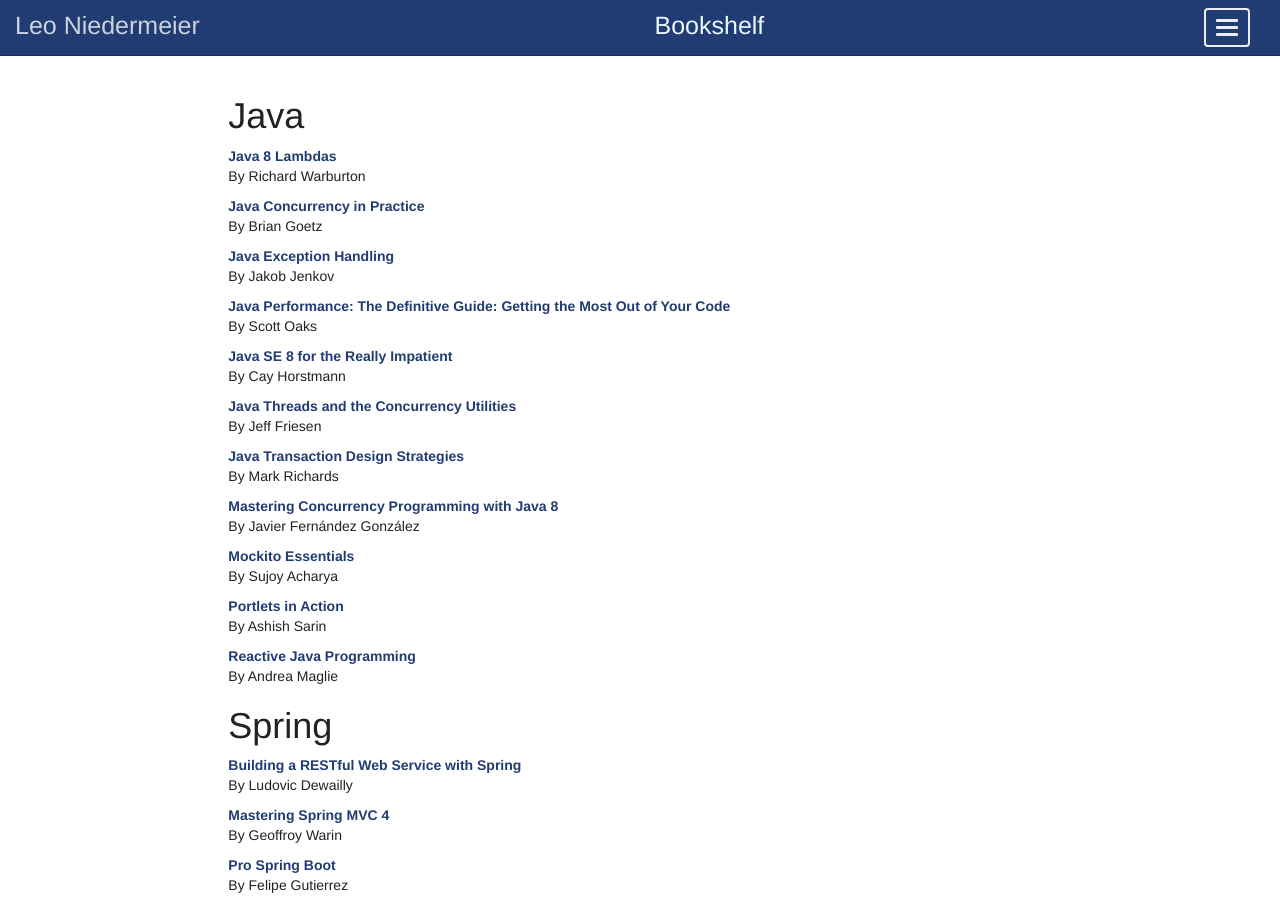
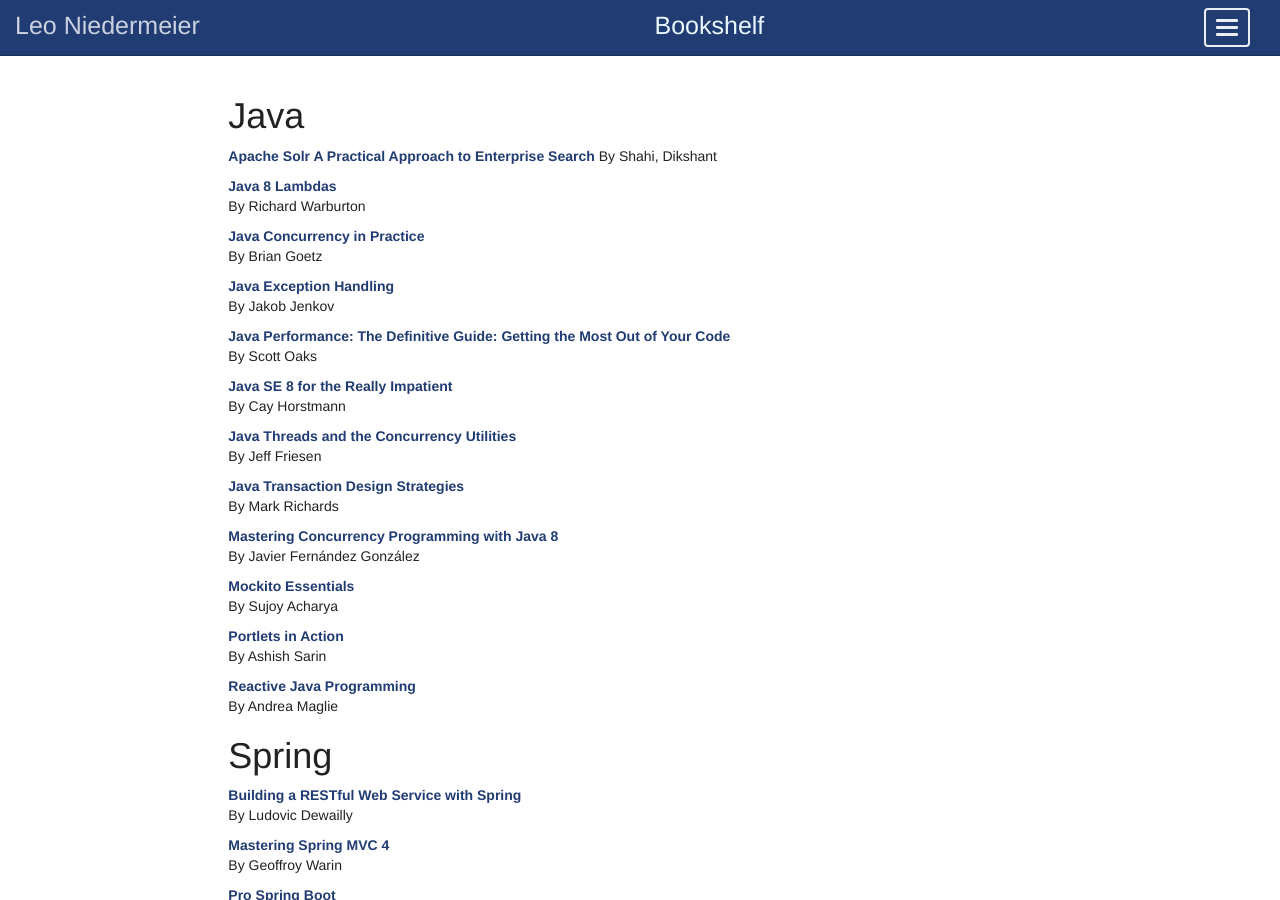
Before and after one commit to LeoNiedermeier/LeoNiedermeier.github.io, a Jekyll site: the page built from _docs/misc/bookshelf.md, in a window 1280 px wide and 900 px high. Built offline with Jekyll 4.4.1, drawn with Linux system fonts in a browser that asks for light colours.

Commit message:
Apache Solr

```diff
--- a/_docs/misc/bookshelf.md
+++ b/_docs/misc/bookshelf.md
@@ -6,6 +6,9 @@ summary: ""
 ---
 
 # Java
+
+**[Apache Solr A Practical Approach to Enterprise Search](http://www.apress.com/us/book/9781484210710)**
+By Shahi, Dikshant
 
 **[Java 8 Lambdas](http://shop.oreilly.com/product/0636920030713.do)**
 By Richard Warburton
```
